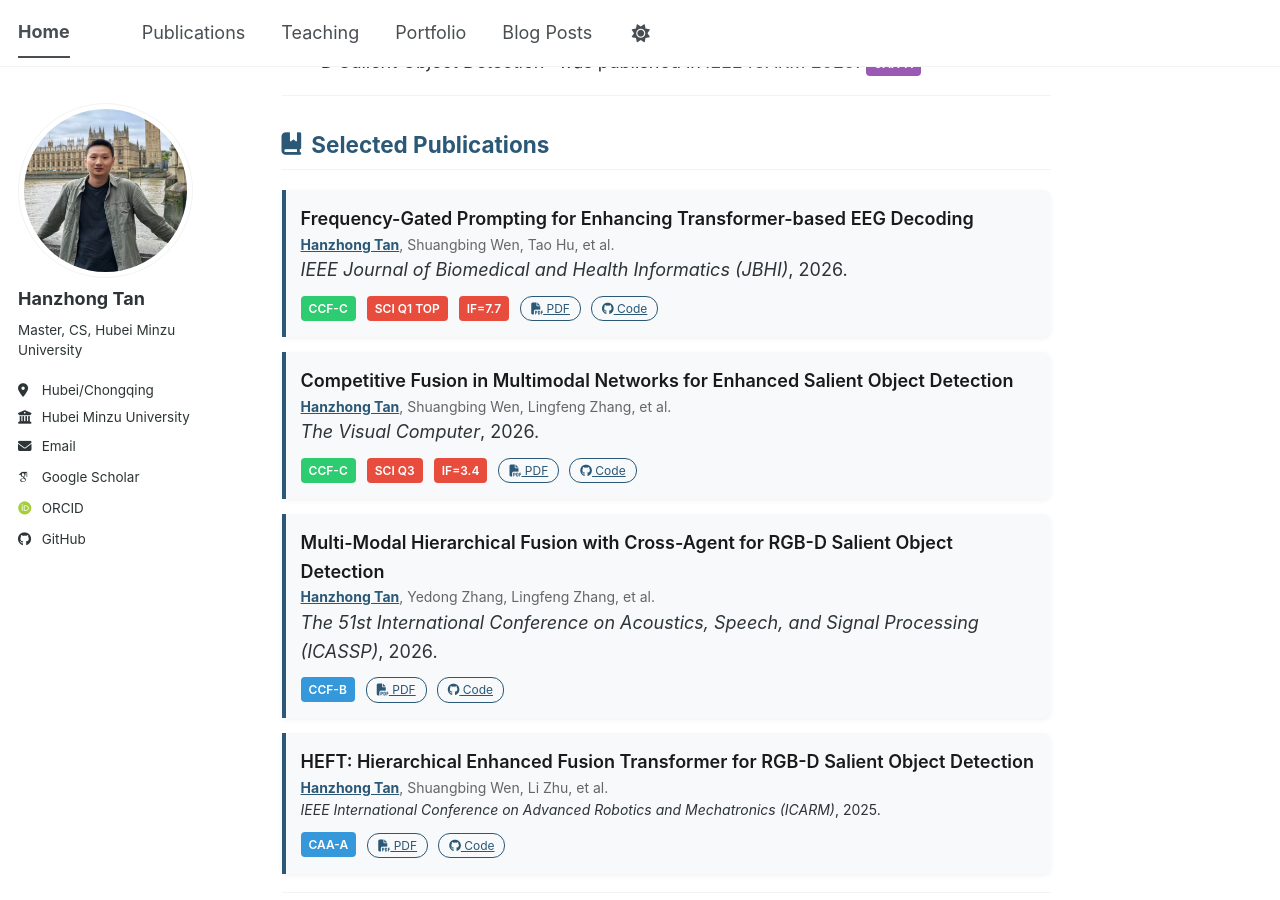
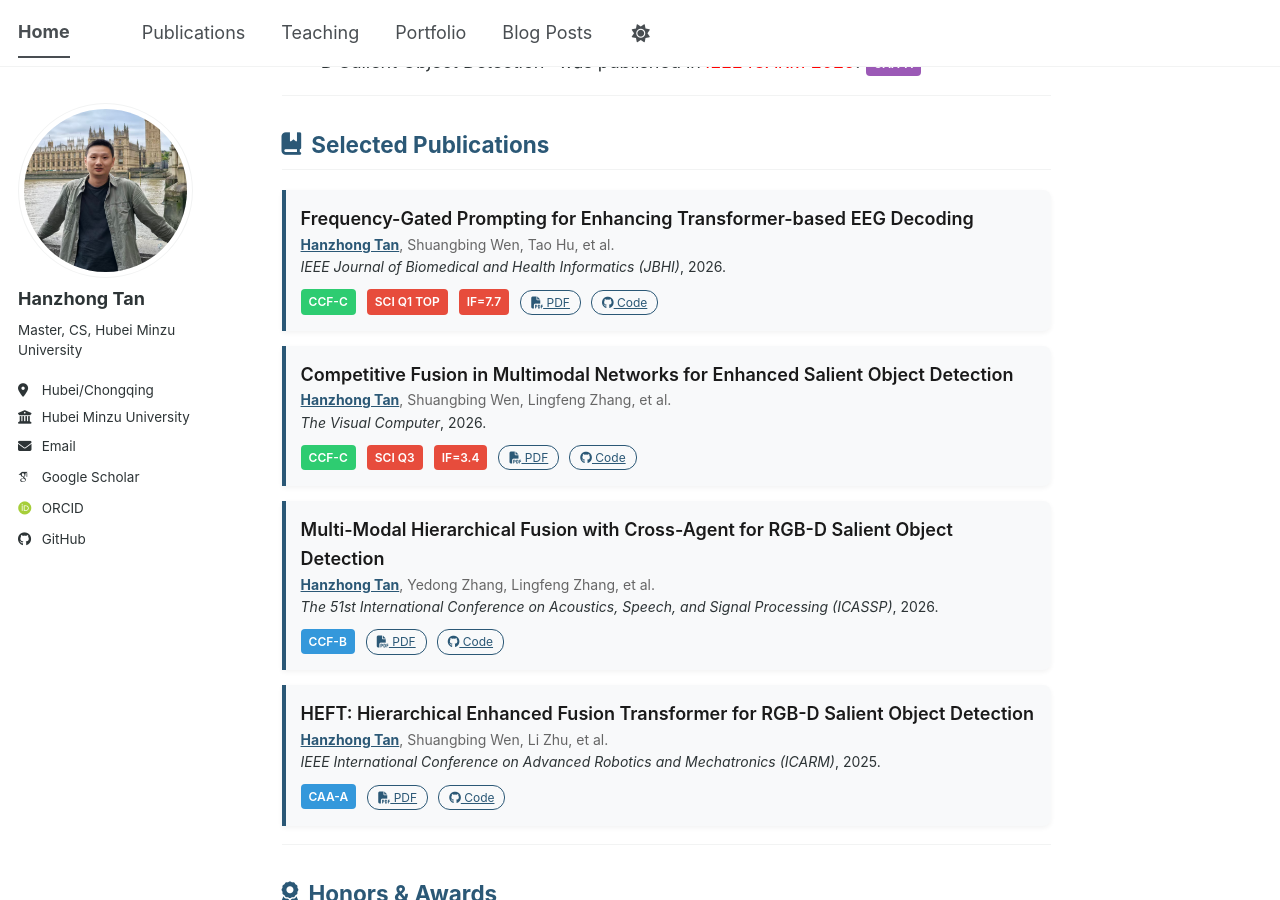
Before and after one commit to liangjiaxiaoqi/liangjiaxiaoqi.github.io, a Jekyll site: the page built from _pages/about.md, in a window 1280 px wide and 900 px high, scrolled down 865 px. Built offline with Jekyll 4.4.1, drawn with Linux system fonts in a browser that asks for light colours; some web fonts are replaced; a script bundle is joined from its source files by our own code; library files that are not in the unit come from our copies; a style sheet for code colours, icons or effects is not loaded.

Commit message:
Update about.md

```diff
--- a/_pages/about.md
+++ b/_pages/about.md
@@ -186,7 +186,7 @@ Currently, my research interests focus on **Computer Vision**, **Multi-modal Lea
 <div class="card-item">
   <div class="paper-title">Frequency-Gated Prompting for Enhancing Transformer-based EEG Decoding</div>
   <div class="paper-authors"><span class="me">Hanzhong Tan</span>, Shuangbing Wen, Tao Hu, et al.</div>
-  <div><em>IEEE Journal of Biomedical and Health Informatics (JBHI)</em>, 2026.</div>
+  <div class="journal-conf"><em>IEEE Journal of Biomedical and Health Informatics (JBHI)</em>, 2026.</div>
   <div style="margin-top: 8px;">
     <span class="badge badge-green">CCF-C</span>
     <span class="badge badge-red">SCI Q1 TOP</span>
@@ -199,7 +199,7 @@ Currently, my research interests focus on **Computer Vision**, **Multi-modal Lea
 <div class="card-item">
   <div class="paper-title">Competitive Fusion in Multimodal Networks for Enhanced Salient Object Detection</div>
   <div class="paper-authors"><span class="me">Hanzhong Tan</span>, Shuangbing Wen, Lingfeng Zhang, et al.</div>
-  <div><em>The Visual Computer</em>, 2026.</div>
+  <div class="journal-conf"><em>The Visual Computer</em>, 2026.</div>
   <div style="margin-top: 8px;">
     <span class="badge badge-green">CCF-C</span>
     <span class="badge badge-red">SCI Q3</span>
@@ -212,7 +212,7 @@ Currently, my research interests focus on **Computer Vision**, **Multi-modal Lea
 <div class="card-item">
   <div class="paper-title">Multi-Modal Hierarchical Fusion with Cross-Agent for RGB-D Salient Object Detection</div>
   <div class="paper-authors"><span class="me">Hanzhong Tan</span>, Yedong Zhang, Lingfeng Zhang, et al.</div>
-  <div><em>The 51st International Conference on Acoustics, Speech, and Signal Processing (ICASSP)</em>, 2026.</div>
+  <div class="journal-conf"><em>The 51st International Conference on Acoustics, Speech, and Signal Processing (ICASSP)</em>, 2026.</div>
   <div style="margin-top: 8px;">
     <span class="badge badge-blue">CCF-B</span>
     <a href="#" class="btn-link"><i class="fa-solid fa-file-pdf"></i> PDF</a>
```
